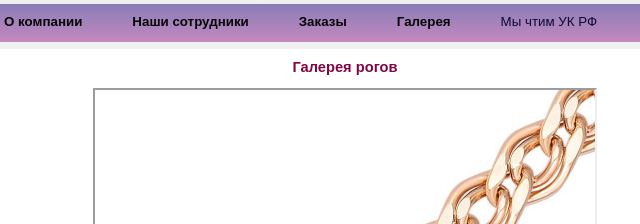
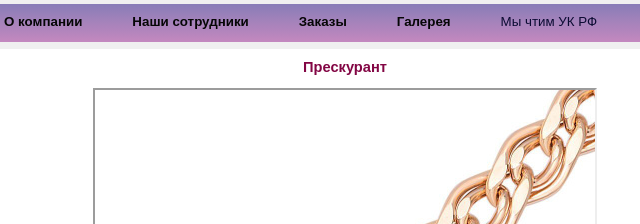
Before and after one commit to BoykoEgor1/-, a plain HTML site: page gallery.html in a window 1280 px wide. Shown: the part 158-382 px from the top of the page, 391-1031 px from the left. Drawn offline with Linux system fonts and the light colour scheme.

Commit message:
Update gallery.html

```diff
--- a/gallery.html
+++ b/gallery.html
@@ -37,7 +37,7 @@
             <main class="content">
 
 
-                <h2>Галерея рогов</h2>
+                <h2>Прескурант</h2>
                 <center>
             <figure>
                 <iframe src="img\fullimg\1.jpg" name="color" width="500" height="500"></iframe>
```
